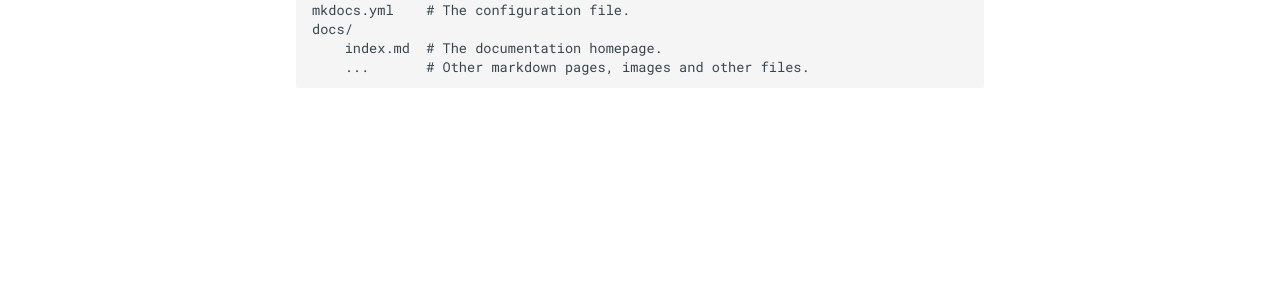
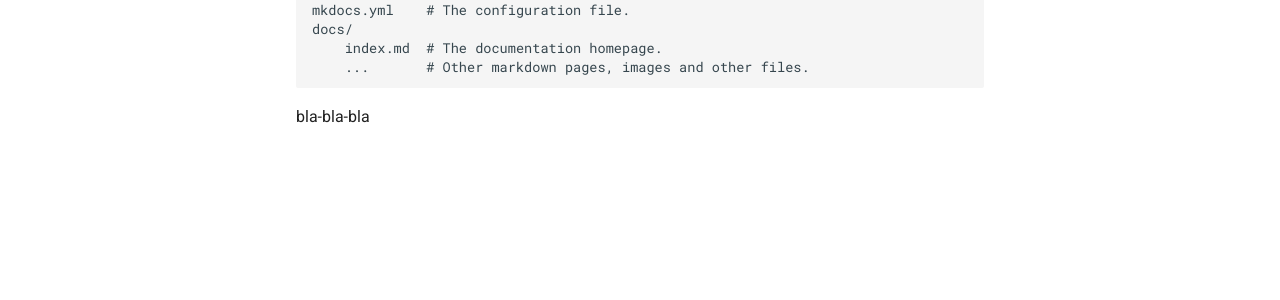
Before and after one commit to envi/olesia-khomchyn.github.io, an MkDocs documentation site: the page built from docs/index.md, in a window 1280 px wide. Shown: the part 523-823 px from the top of the page. Built offline with MkDocs 1.6.1 and Material for MkDocs 9.7.7, drawn with Linux system fonts in a browser that asks for light colours.

Commit message:
fifth commit

```diff
--- a/docs/index.md
+++ b/docs/index.md
@@ -15,3 +15,5 @@ For full documentation visit [mkdocs.org](https://www.mkdocs.org).
     docs/
         index.md  # The documentation homepage.
         ...       # Other markdown pages, images and other files.
+
+bla-bla-bla
```
